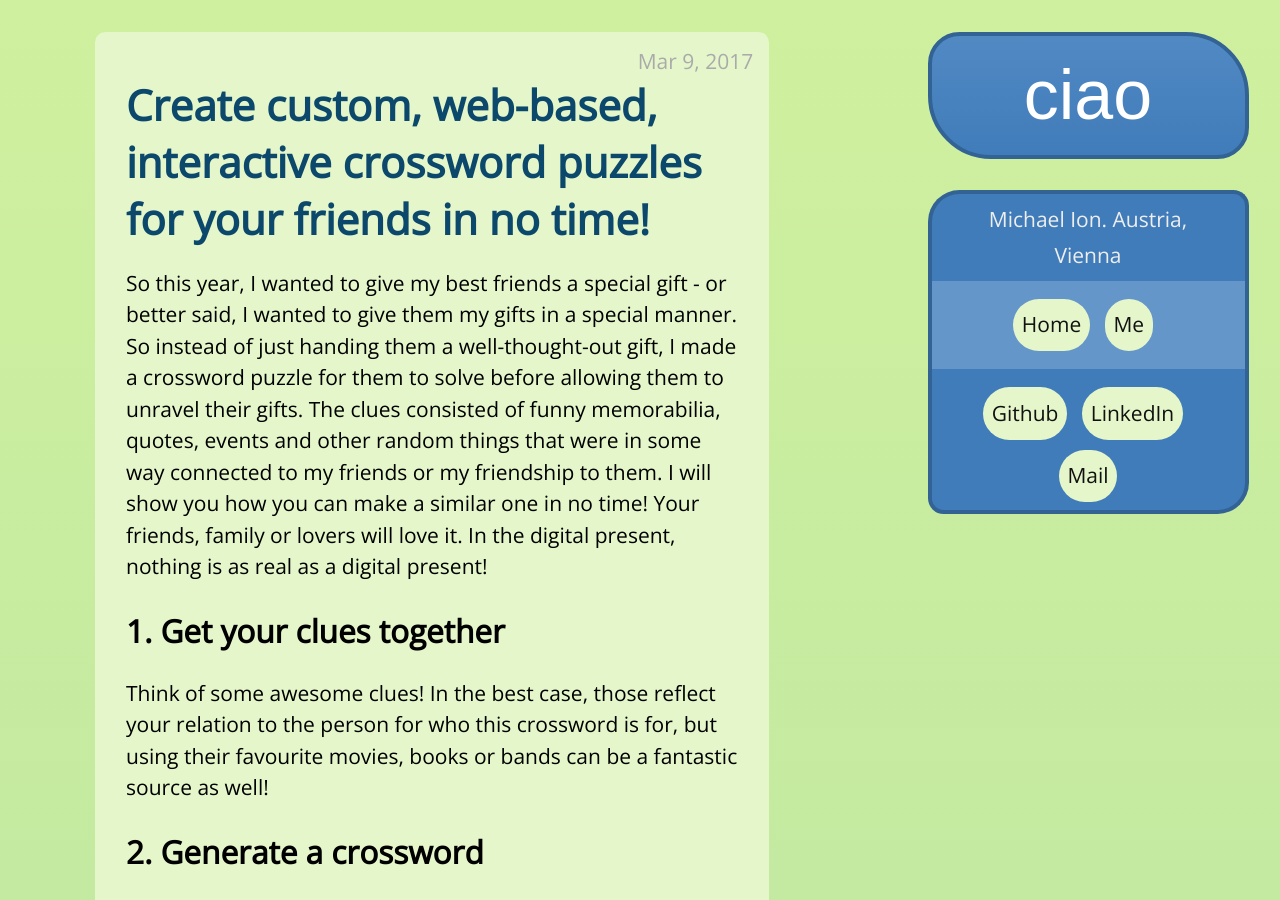
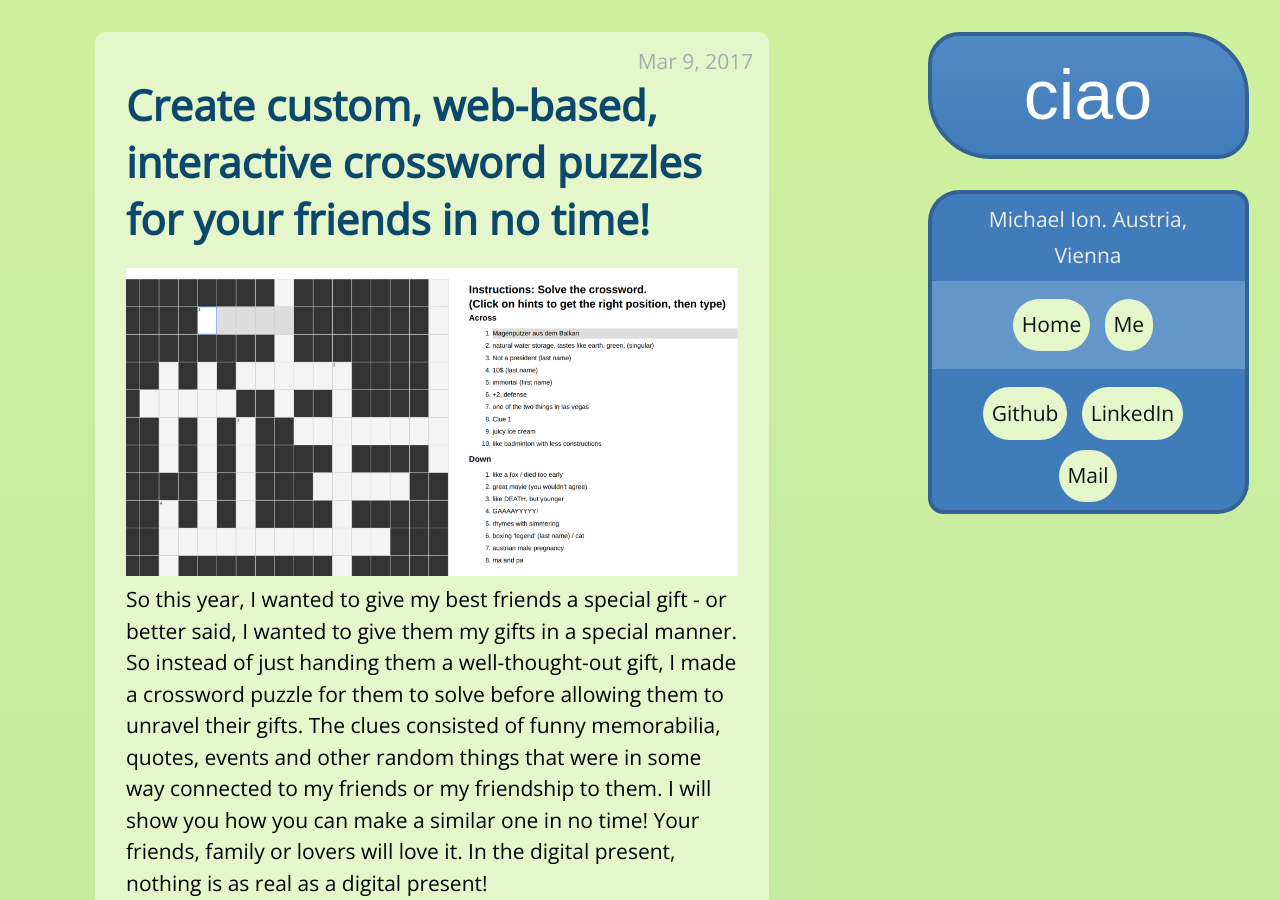
Before and after one commit to mionisation/mionisation.github.io, a Jekyll site: the page built from _posts/2017-03-09-Custom-Crossword-Present.markdown, in a window 1280 px wide and 900 px high. Built offline with Jekyll 4.4.1, drawn with Linux system fonts in a browser that asks for light colours; some web fonts are replaced.

Commit message:
add image to crossword

```diff
--- a/_posts/2017-03-09-Custom-Crossword-Present.markdown
+++ b/_posts/2017-03-09-Custom-Crossword-Present.markdown
@@ -5,6 +5,7 @@ date:   2017-03-09 20:12:01
 categories: blog
 ---
 
+![Example Crossword using the Qurossword Project by J.Weisbeck]({{ "img/crossword/crossword.png" | absolute_url }})
 So this year, I wanted to give my best friends a special gift - or better said, I wanted to give them my gifts in a special manner. So instead of just handing them a well-thought-out gift, I made a crossword puzzle for them to solve before allowing them to unravel their gifts. The clues consisted of funny memorabilia, quotes, events and other random things that were in some way connected to my friends or my friendship to them. I will show you how you can make a similar one in no time! Your friends, family or lovers will love it. In the digital present, nothing is as real as a digital present!
 
 ## 1. Get your clues together
```
Also changed, not shown: img/crossword/crossword.png (added).
